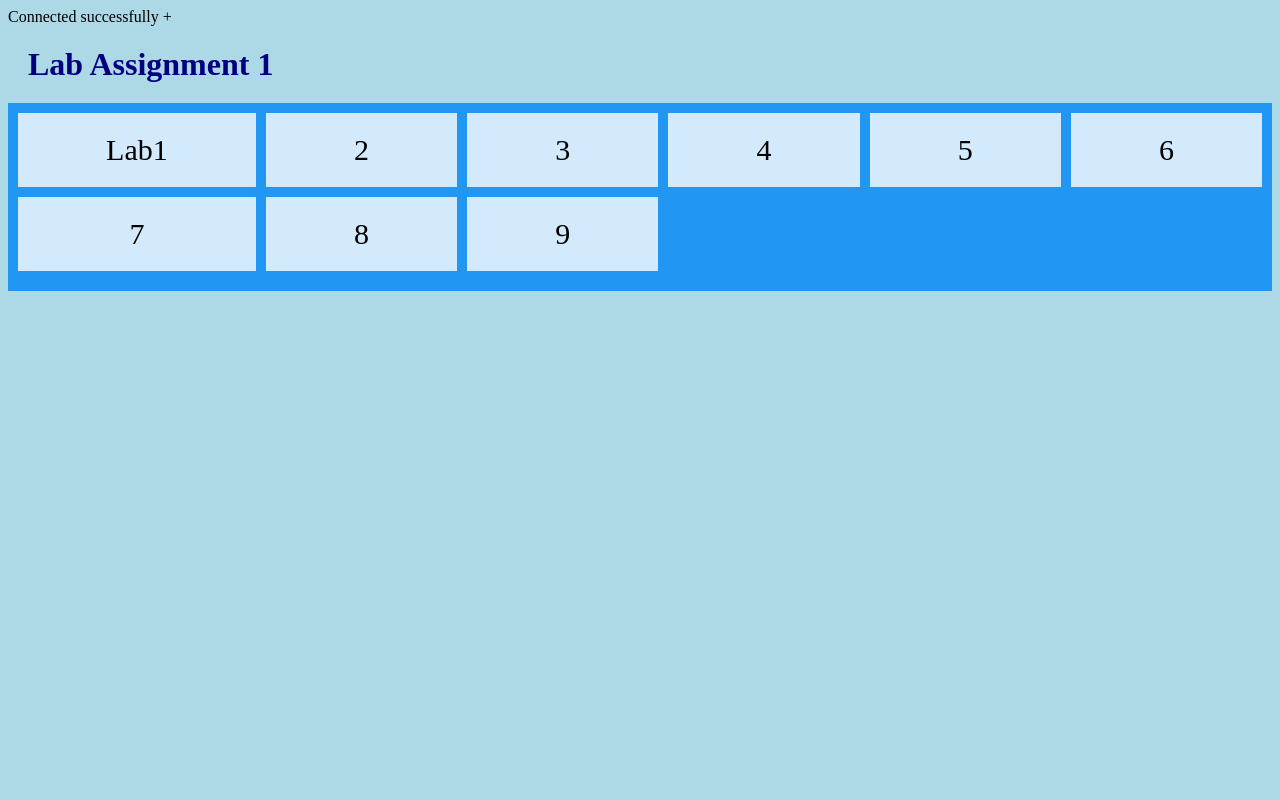
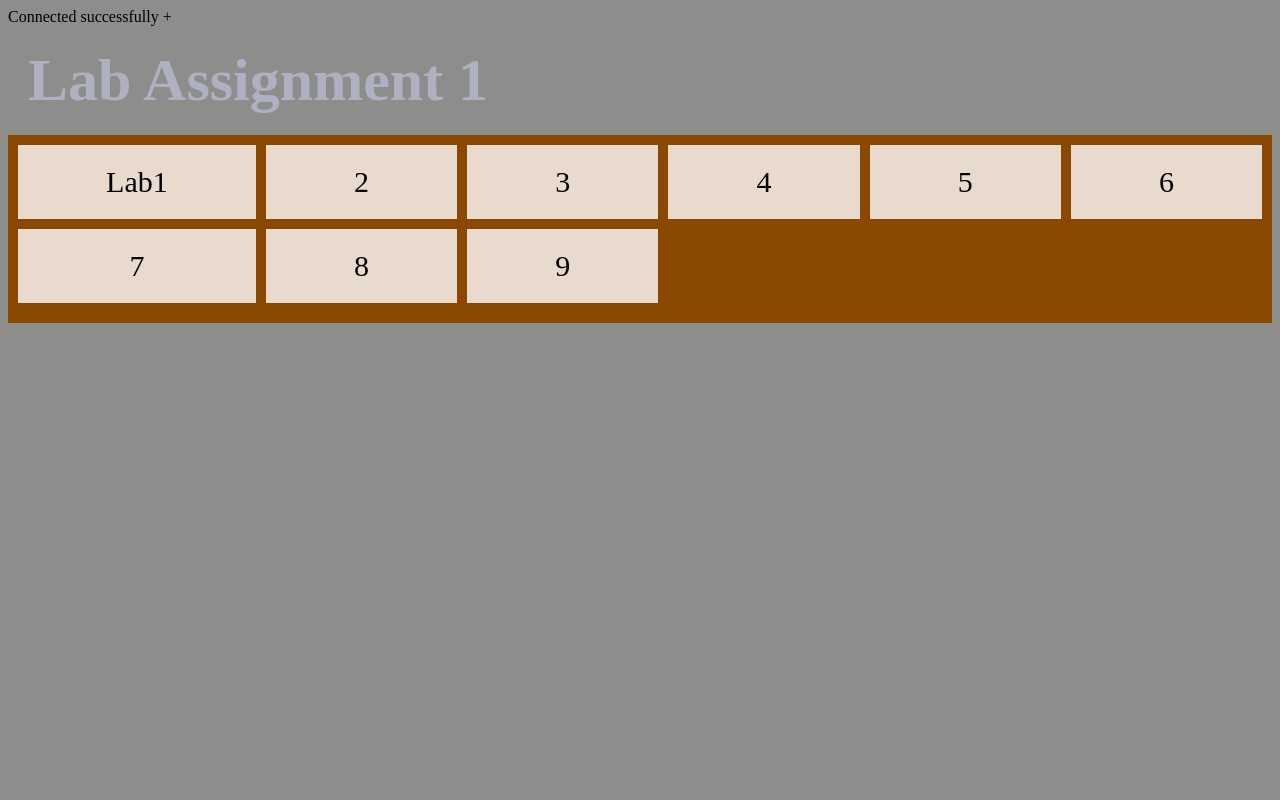
Before and after one commit to than20eb/TAWK17_ANNETHIESS, a PHP site: page / in a window 1280 px wide. Run offline with PHP 8.4, Linux system fonts and the light colour scheme.

Commit message:
kjdflnlfqwq

```diff
--- a/Lab1/lab1.css
+++ b/Lab1/lab1.css
@@ -1,10 +1,11 @@
 body {
-    background-color: lightblue;
+    background-color: rgb(141, 141, 140);
   }
 
 h1 {
-    color: navy;
+    color: rgb(176, 176, 195);
     margin: 20px;
+    font-size: 60px;
   }
 
 .grid-container {
@@ -14,7 +15,7 @@ h1 {
       'menu main main main right right'
       'menu footer footer footer footer footer';
     gap: 10px;
-    background-color: #2196F3;
+    background-color: #8b4800;
     padding: 10px;
   }
 
```
